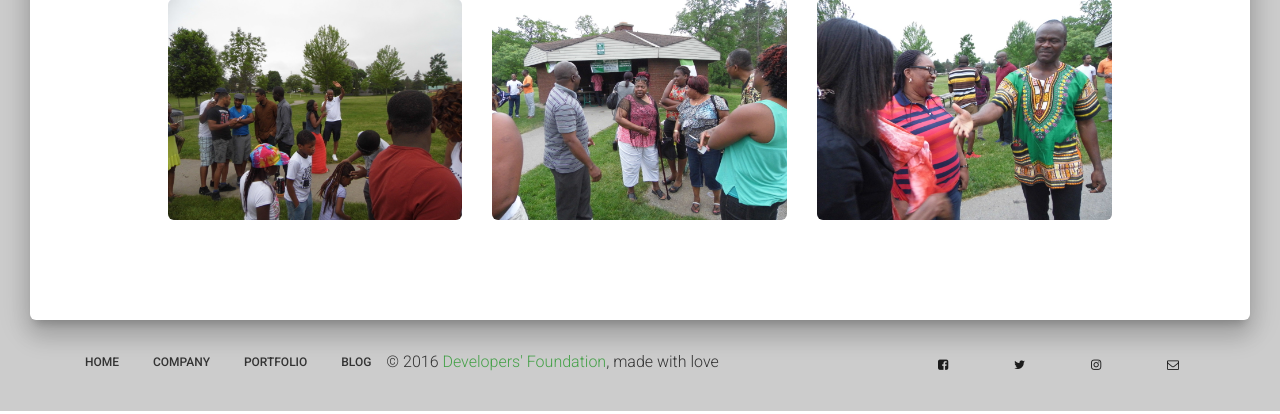
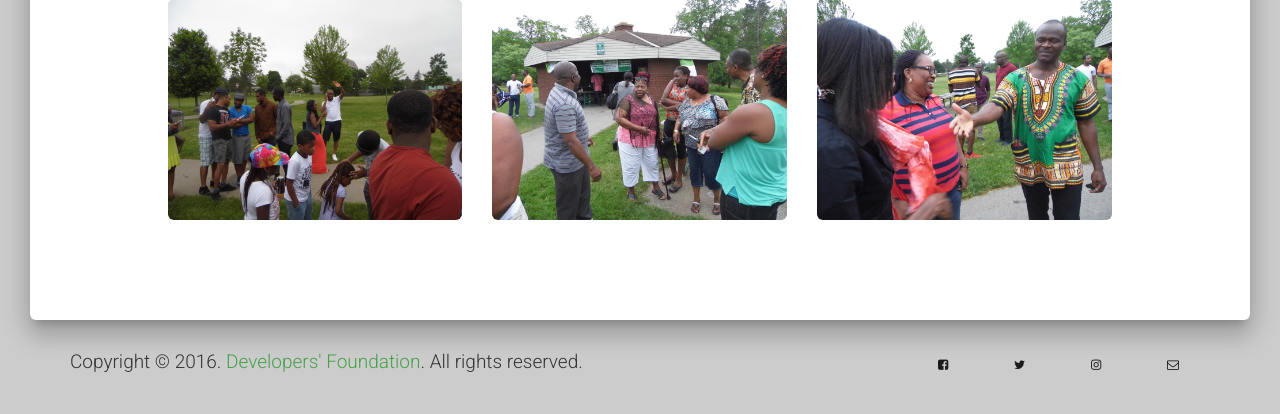
Before and after one commit to Developers-Foundation/nigerian-association, a PHP site: page /gallery.php in a window 1280 px wide. Shown: the part 1282-1696 px from the top of the page. Run offline with PHP 8.4, Linux system fonts and the light colour scheme; some libraries are stand-ins or nearby versions.

Commit message:
copyright

```diff
--- a/public_html/footer.php
+++ b/public_html/footer.php
@@ -2,6 +2,7 @@
     <div class="container">
         <nav class="pull-left">
             <ul>
+                <!-- TODO: Left it like this so you can decide that to do with it.
                 <li>
                     <a href="#">Home</a>
                 </li>
@@ -15,6 +16,7 @@
                     <a href="#">Blog</a>
                 </li>
             </ul>
+            -->
         </nav>
         <div class="social-area pull-right">
             <a href="link.php?link=facebook" class="btn btn-social btn-facebook btn-simple">
@@ -31,7 +33,7 @@
             </a>
         </div>
         <div class="copyright">
-            &copy; 2016 <a href="link.php?link=dev">Developers' Foundation</a>, made with love
+            <p>Copyright &copy; 2016. <a href="link.php?link=dev">Developers' Foundation</a>. All rights reserved.</p>
         </div>
     </div>
 </footer>
```
